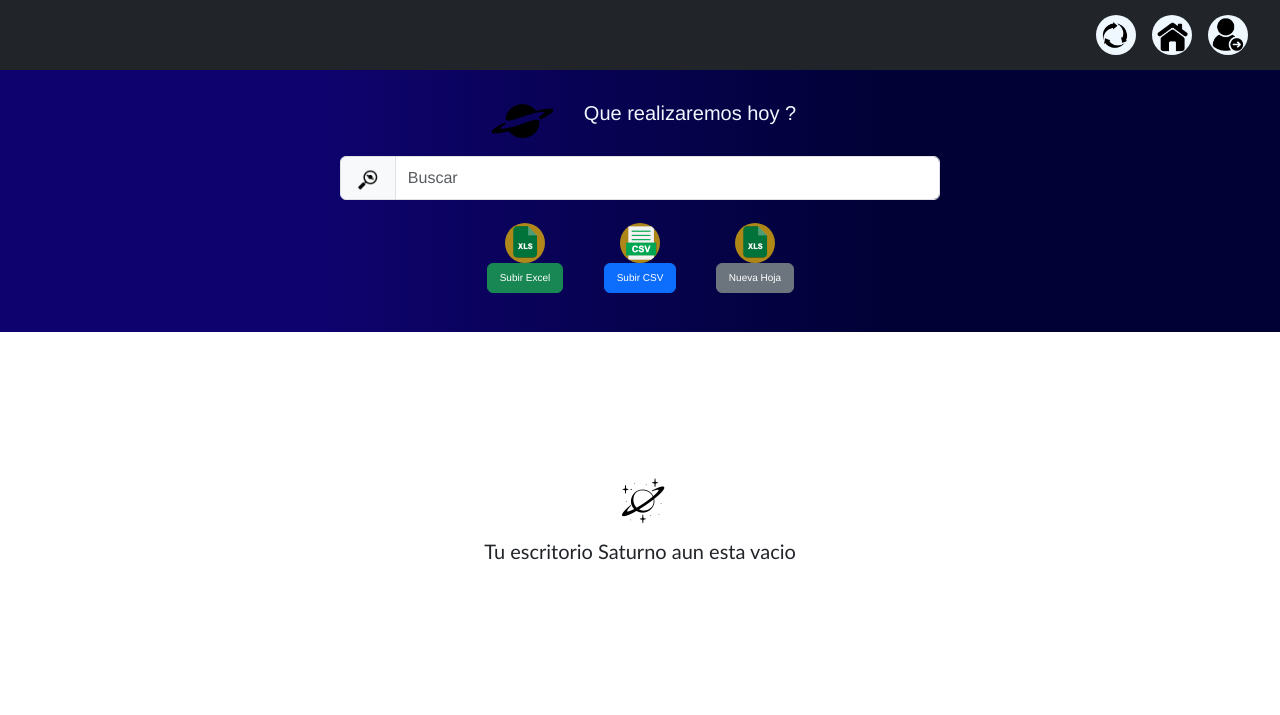
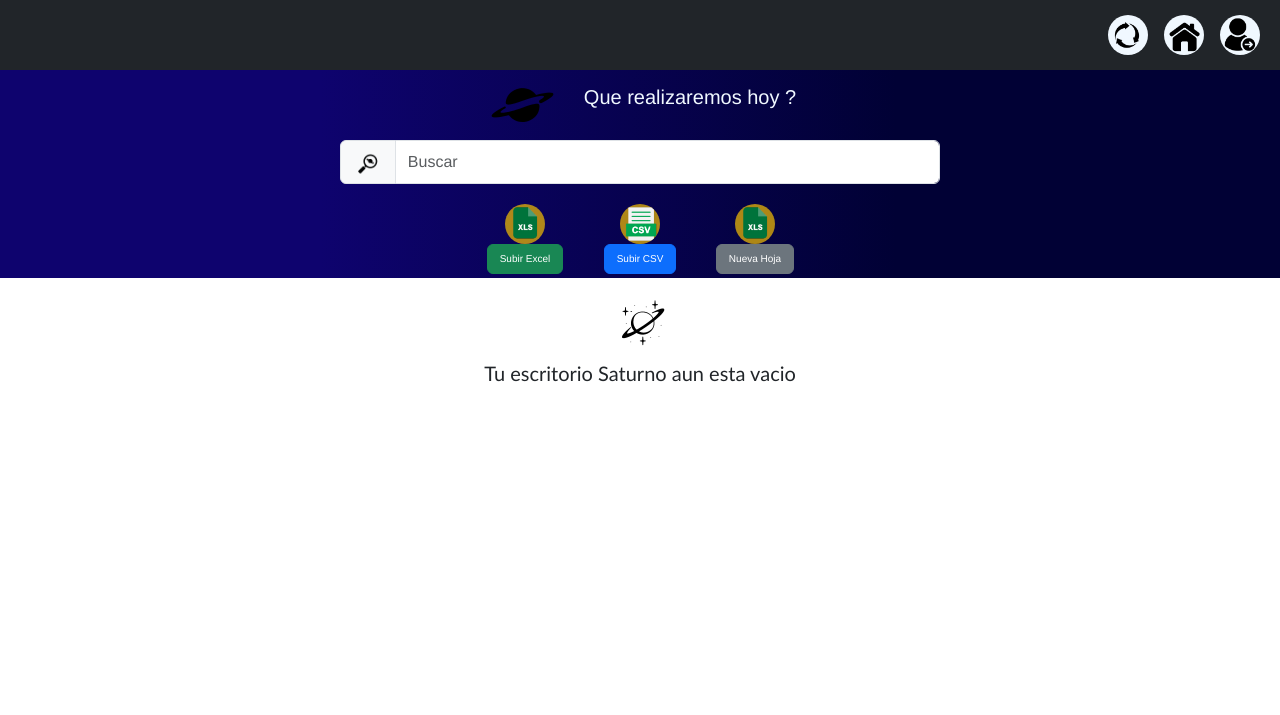
Before and after one commit to yukio-kayaba/cdvo-excel2, a PHP site: page /CDVO-EXCEL2/ in a window 1280 px wide. Shown: the top 715 px of the page. Run offline with PHP 8.4, Linux system fonts and the light colour scheme; the visitor is signed in with stand-in values (Sample User, id 1); data that the repository does not hold is empty; some libraries are stand-ins or nearby versions.

Commit message:
subiendo mejora de los estilos de la ventana principal

```diff
--- a/vista/css/main.css
+++ b/vista/css/main.css
@@ -33,7 +33,7 @@ a{
 .nav_date > img{
   width: 40px;
 }
-.navbar_date_principal{
+#navbar_date{
   height: 70px;
   width: 100%;
 }
@@ -64,7 +64,7 @@ a{
   }
   #navbar_date{
     display: flex !important;
-    position: absolute;
+    position: fixed;
     width: 100%;
     bottom: 0px;
     gap: 20px;
--- a/vista/css/principal.css
+++ b/vista/css/principal.css
@@ -11,20 +11,20 @@ body{
   justify-content: center;
   flex-wrap: wrap;
   gap: 10px;
-  padding: 10px 20px;
-  overflow: auto;
-  height: 48vh;
+  padding-top: 10px;
+}
+.botones_opciones{
+  position: sticky;
+  top: 0px;
 }
 .datos_input_date{
+  width: 100px;
   display: flex;
-  height: 100px;
-  width: 100px;
   flex-direction: column;
   flex-wrap: nowrap;
   align-items: center;
-  /* background-color: rgba(184, 166, 65, 0.671); */
+  justify-content: center;
   border-radius: 50%;
-  justify-content: center;
 }
 .datos_input_date > img{
   width: 40px;
@@ -39,7 +39,6 @@ body{
   display: flex;
   flex-direction: column;
   width: 100%;
-  height: 20%;
   flex-wrap: wrap;
   align-items: center;
   justify-content: space-between;
@@ -134,9 +133,6 @@ body{
 }
 
 @media (width < 600px){
-  .tablas_disponibles{
-    height: 60vh;
-  }
   #contenido{
     width: 90%;
   }
--- a/vista/layout/nav.php
+++ b/vista/layout/nav.php
@@ -1,4 +1,4 @@
-<nav id="navbar_date" class="d-flex justify-content-end navbar navbar_date_principal navbar-expand-lg bg-dark p-3 navbar-hover" data-bs-theme="dark">
+<nav id="navbar_date" class="d-flex justify-content-end navbar navbar_date_principal navbar-expand-lg bg-dark p-1 navbar-hover" data-bs-theme="dark">
   <a class="navbar-brand nav_date" href="">
       <img src="<?php echo url;?>/vista/img/graficos/reload.png" alt="Recargar">
   </a>
--- a/vista/principal.php
+++ b/vista/principal.php
@@ -17,7 +17,7 @@
 <body>
     <?php include("./vista/layout/nav.php"); ?>
 
-    <div class="tablas_opciones p-3">
+    <div class="tablas_opciones px-2">
       <div class="buscador_datos">
         <div>
           <img src="<?php echo url;?>/vista/img/graficos/saturno_read.png" alt="">
@@ -32,13 +32,15 @@
             </span>
             <input type="text" class="form-control" placeholder="Buscar" aria-label="Username" aria-describedby="addon-wrapping">
           </div>
-          <!-- <input type="text" class="form-control" placeholder="Buscar" aria-label="Username" aria-describedby="basic-addon1"> -->
         </div>
       </div>
+    </div>
+
+    <div class="tablas_opciones p-1 botones_opciones">
       <div class="opciones_datos">
         <label for="archivo_xlsx" class="datos_input_date">
           <img src="<?php echo url;?>/vista/img/graficos/file_xlsx.png" alt="">
-          <p class="btn btn-success">
+          <p class="btn btn-success m-0">
             Subir Excel
           </p>
           <input type="file" id="archivo_xlsx" name="archivo_excel_xlsx" accept=".xlsx" hidden >
@@ -46,20 +48,21 @@
 
         <label for="archivo_csv" class="datos_input_date">
           <img src="<?php echo url;?>/vista/img/graficos/file_csv.png" alt="">
-          <p class="btn btn-primary">
+          <p class="btn btn-primary m-0">
             Subir CSV
           </p>
-          <!-- <button type="button" class="btn btn-primary">Agregar excel .csv</button> -->
           <input type="file" id="archivo_csv" name="archivo_excel_csv" accept=".csv" hidden >
         </label>
+
         <label  id="archivo_nuevo" class="datos_input_date">
           <img src="<?php echo url;?>/vista/img/graficos/file_xlsx.png" alt="">
-            <p class="btn btn-secondary">
+            <p class="btn btn-secondary m-0">
               Nueva Hoja
             </p>
         </label>
       </div>
     </div>
+
 
     <section class="tablas_disponibles">
         <div class="muestra_principal">
```
